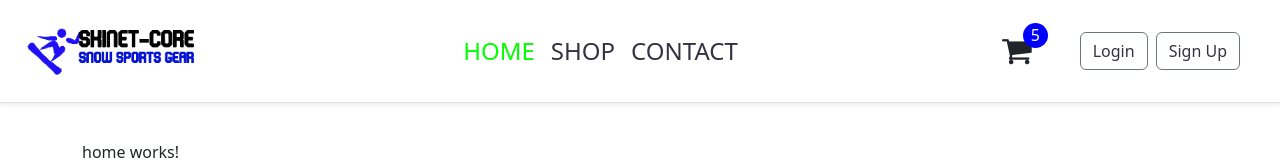
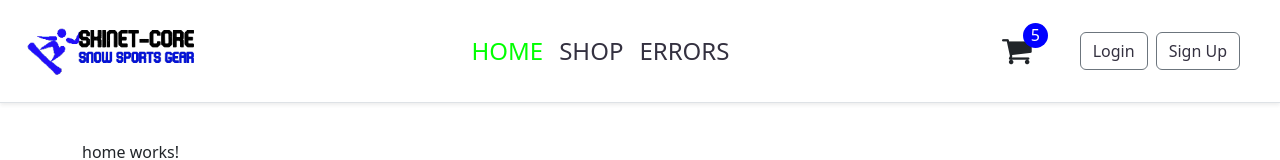
Before and after one commit to VeryBearyAndy/dotnet-Angular-Udemy, an Angular app in the folder angular/client/: page / in a window 1280 px wide. Shown: the top 160 px of the page. Built offline with nearby package versions, Linux system fonts and the light colour scheme.

Commit message:
replace the Contact link on the nav-bar with Errors link to the test-errors componant

```diff
--- a/angular/client/src/app/core/nav-bar/nav-bar.component.html
+++ b/angular/client/src/app/core/nav-bar/nav-bar.component.html
@@ -9,7 +9,7 @@
             [routerLinkActiveOptions]="{exact: true}"
             >Home</a>
       <a class="p-2" routerLink="/shop" routerLinkActive="active">Shop</a>
-      <a class="p-2" routerLink="/contact" routerLinkActive="active">Contact</a>
+      <a class="p-2" routerLink="/test-error" routerLinkActive="active">Errors</a>
     </nav>
 
     <div class="d-flex align-items-center">
```
